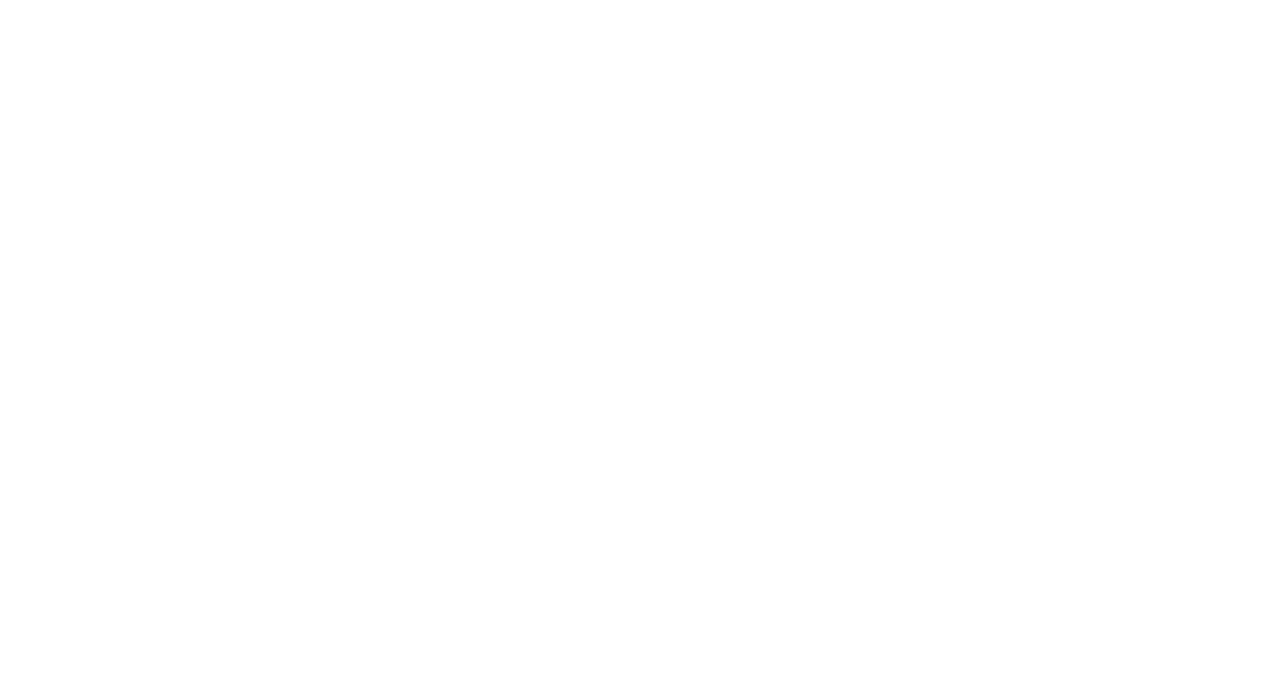
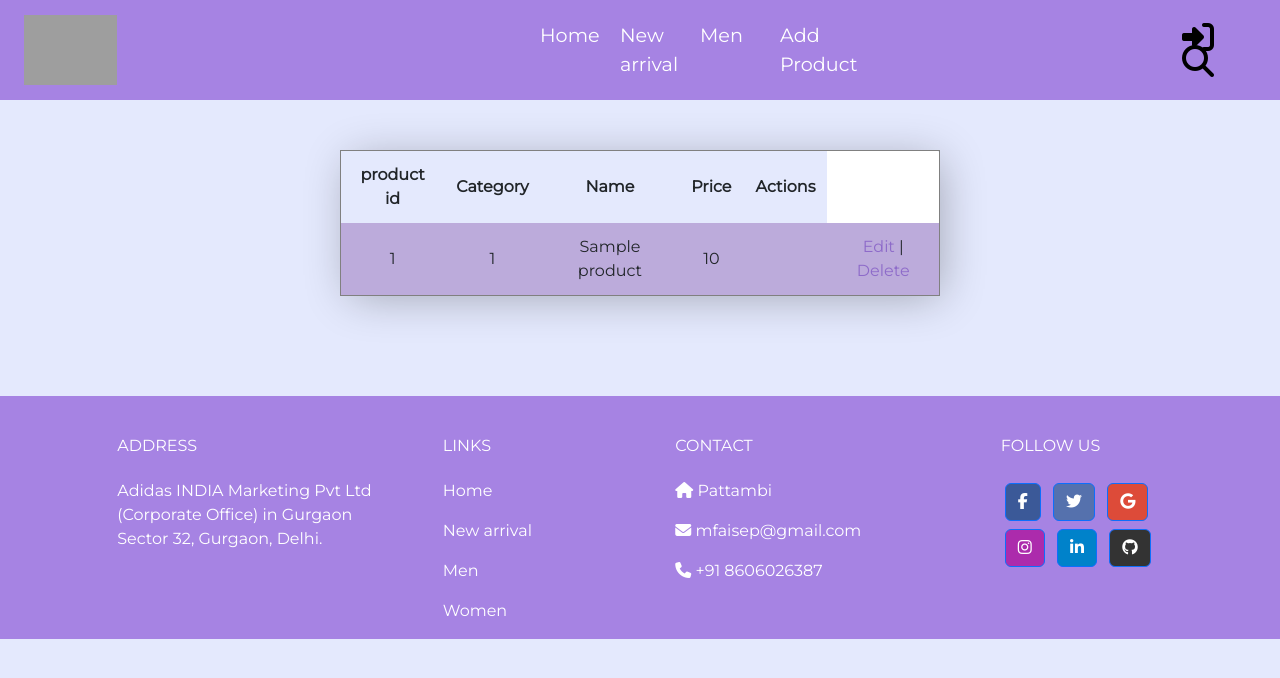
Before and after one commit to Fayiz120/Store, a PHP site: page /products.php in a window 1280 px wide. Before the commit the part shown is empty. Shown: the top 678 px of the page. Run offline with PHP 8.4, Linux system fonts and the light colour scheme; tables that the repository leaves empty or names only in its code hold one stand-in row (values such as "Sample post"); some libraries are stand-ins or nearby versions; grey boxes are pictures that could not be loaded.

Commit message:
Delete and update products

```diff
--- a/add_product.php
+++ b/add_product.php
@@ -27,7 +27,7 @@ if ($_SERVER["REQUEST_METHOD"] == "POST") {
     $stmt->bind_param("ssss", $category_id, $name, $price, $url);
 
     if ($stmt->execute()) {
-        echo "Product added successfully!";
+        header("location:products.php");
     } else {
         echo "Error adding product: " . $stmt->error;
     }
--- a/products.php
+++ b/products.php
@@ -0,0 +1,222 @@
+<!DOCTYPE html>
+<html lang="en">
+
+<head>
+    <meta charset="UTF-8">
+    <meta name="viewport" content="width=device-width, initial-scale=1.0">
+    <title>Login Page</title>
+    <!-- bootstrap css link -->
+    <link href="https://cdn.jsdelivr.net/npm/bootstrap@5.3.1/dist/css/bootstrap.min.css" rel="stylesheet"
+        integrity="sha384-4bw+/aepP/YC94hEpVNVgiZdgIC5+VKNBQNGCHeKRQN+PtmoHDEXuppvnDJzQIu9" crossorigin="anonymous">
+
+    <!-- googlefont link -->
+    <link rel="preconnect" href="https://fonts.googleapis.com">
+    <link rel="preconnect" href="https://fonts.gstatic.com" crossorigin>
+    <link
+        href="https://fonts.googleapis.com/css2?family=Montserrat&family=Roboto&family=Rubik&family=Ubuntu&display=swap"
+        rel="stylesheet">
+
+        <link rel="stylesheet" href="style.css">
+        <link rel="stylesheet" href="login.css">
+        <style>
+             table {
+            border-collapse: collapse;
+            width: 600px;
+            max-width: 600px;
+            margin: 50px auto;
+            background: white;
+            border-radius: 5px;
+            box-shadow: 5px 5px 45px -5px rgba(0, 0, 0, 0.3);
+        }
+
+        td,th {
+            text-align: center;
+            padding: 12px;
+        }
+
+        tr:nth-child(even) {
+            background-color: #bcabdb;
+        }
+
+        tr:nth-child(odd) {
+            background-color: #E4E9FD ;
+        }
+        </style>
+</head>
+
+<body>
+
+    <nav class="navbar navbar-expand-lg header ">
+        <div class="container-fluid ">
+            <!-- This Nav bar brand -->
+            <div class="container brand-logo">
+                <a class="navbar-brand" href="#">
+                    <img src="https://seeklogo.com/images/A/adidas-logo-107B082DA0-seeklogo.com.png" alt="Bootstrap"
+                        class="logo">
+                </a>
+            </div>
+
+            <!-- navbar list button for smaller devices -->
+            <div class="sections nav-button">
+                <button class="navbar-toggler" type="button" data-bs-toggle="collapse"
+                    data-bs-target="#navbarSupportedContent" aria-controls="navbarSupportedContent"
+                    aria-expanded="false" aria-label="Toggle navigation">
+                    <span class="navbar-toggler-icon"></span>
+                </button>
+
+                <!-- navbar list items  -->
+                <div class="collapse navbar-collapse" id="navbarSupportedContent">
+                    <ul class="navbar-nav">
+
+                        <li class="nav-item ">
+                            <a class="nav-link " href="index.php">Home</a>
+                        </li>
+
+                        <li class="nav-item">
+                            <a class="nav-link " href="new.html">New arrival</a>
+                        </li>
+
+                        <li class="nav-item ">
+                            <a class="nav-link " href="men.html">Men</a>
+                        </li>
+
+                        <li class="nav-item">
+                            <a class="nav-link " href="addProduct.html">Add Product</a>
+                        </li>
+
+
+
+                    </ul>
+                </div>
+
+            </div>
+            <div class="signup-section">
+
+                <a href="login.html" class="sign-item"> <i class="fa-solid fa-right-to-bracket fa-2xl "
+                        style="color: #000000;"></i></a>
+                <a href="" class="sign-item"> <i class="fa-solid fa-magnifying-glass fa-2xl"
+                        style="color: #000000;"></i></a>
+            </div>
+
+        </div>
+    </nav>
+    <?php
+    // Database connection configuration (replace with your credentials)
+    $servername = "localhost";
+    $username = "root";
+    $password = "";
+    $database = "shop";
+
+    // Create a connection
+    $conn = new mysqli($servername, $username, $password, $database);
+
+    // Check connection
+    if ($conn->connect_error) {
+        die("Connection failed: " . $conn->connect_error);
+    }
+
+    // Retrieve product data from the database
+    $sql = "SELECT * FROM products";
+    $result = $conn->query($sql);
+
+    if ($result->num_rows > 0) {
+        echo "<table border='1'>";
+        echo "<tr><th>product id</th><th>Category</th><th>Name</th><th>Price</th><th>Actions</th></tr>";
+
+        while ($row = $result->fetch_assoc()) {
+            echo "<tr>";
+            echo "<td>" . $row["product_id"] . "</td>";
+            echo "<td>" . $row["category_id"] . "</td>";
+            echo "<td>" . $row["name"] . "</td>";
+            echo "<td>" . $row["price"] . "</td>";
+            echo "<td>";
+            echo "<td><a href='edit_employee.php?id=" . $row['id'] . "'>Edit</a> | <a href='delete_employee.php?id=" . $row['id'] . "'>Delete</a></td>";
+            echo "</td>";
+            echo "</tr>";
+        }
+
+        echo "</table>";
+    } else {
+        echo "No products found.";
+    }
+
+    // Close the database connection
+    $conn->close();
+    ?>
+
+    <!-- Add your HTML structure and styles for the page here -->
+
+
+    <footer class="text-center text-lg-start text-white ">
+        <!-- Grid container -->
+        <div class="container p-4 pb-0">
+            <!-- Section: Links -->
+            <section class="">
+                <!--Grid row-->
+                <div class="row">
+                    <!-- Grid column -->
+                    <div class="col-md-3 col-lg-3 col-xl-3 mx-auto mt-3">
+                        <h6 class="text-uppercase mb-4 font-weight-bold">
+                            address
+                        </h6>
+                        <p>
+                            Adidas INDIA Marketing Pvt Ltd (Corporate Office) in Gurgaon Sector 32, Gurgaon, Delhi.
+                        </p>
+                    </div>
+                    <!-- Grid column -->
+
+                    <hr class="w-100 clearfix d-md-none" />
+
+                    <!-- Grid column -->
+                    <div class="col-md-2 col-lg-2 col-xl-2 mx-auto mt-3">
+                        <h6 class="text-uppercase mb-4 font-weight-bold">Links</h6>
+                        <p>
+                            <a class="text-white">Home</a>
+                        </p>
+                        <p>
+                            <a class="text-white">New arrival</a>
+                        </p>
+                        <p>
+                            <a class="text-white">Men</a>
+                        </p>
+                        <p>
+                            <a class="text-white">Women</a>
+                        </p>
+                    </div>
+                    <hr class="w-100 clearfix d-md-none" />
+                    <hr class="w-100 clearfix d-md-none" />
+                    <div class="col-md-4 col-lg-3 col-xl-3 mx-auto mt-3">
+                        <h6 class="text-uppercase mb-4 font-weight-bold">Contact</h6>
+                        <p><i class="fas fa-home mr-3"></i> Pattambi</p>
+                        <p><i class="fas fa-envelope mr-3"></i> mfaisep@gmail.com</p>
+                        <p><i class="fas fa-phone mr-3"></i> +91 8606026387</p>
+                    </div>
+                    <div class="col-md-3 col-lg-2 col-xl-2 mx-auto mt-3">
+                        <h6 class="text-uppercase mb-4 font-weight-bold">Follow us</h6>
+                        <a class="btn btn-primary btn-floating m-1" style="background-color: #3b5998" href="#!"
+                            role="button"><i class="fab fa-facebook-f"></i></a>
+                        <a class="btn btn-primary btn-floating m-1" style="background-color: #5571ad" href="#!"
+                            role="button"><i class="fab fa-twitter"></i></a>
+                        <a class="btn btn-primary btn-floating m-1" style="background-color: #dd4b39" href="#!"
+                            role="button"><i class="fab fa-google"></i></a>
+                        <a class="btn btn-primary btn-floating m-1" style="background-color: #ac2bac" href="#!"
+                            role="button"><i class="fab fa-instagram"></i></a>
+                        <a class="btn btn-primary btn-floating m-1" style="background-color: #0082ca" href="#!"
+                            role="button"><i class="fab fa-linkedin-in"></i></a>
+
+                        <a class="btn btn-primary btn-floating m-1" style="background-color: #333333" href="#!"
+                            role="button"><i class="fab fa-github"></i></a>
+                    </div>
+                </div>
+            </section>
+        </div>
+    </footer>
+
+    <script src="https://kit.fontawesome.com/e968125f45.js" crossorigin="anonymous"></script>
+
+    <script src="https://cdn.jsdelivr.net/npm/bootstrap@5.3.1/dist/js/bootstrap.bundle.min.js"
+        integrity="sha384-HwwvtgBNo3bZJJLYd8oVXjrBZt8cqVSpeBNS5n7C8IVInixGAoxmnlMuBnhbgrkm"
+        crossorigin="anonymous"></script>
+</body>
+
+</html>
--- a/style.css
+++ b/style.css
@@ -72,6 +72,8 @@ footer{
     font-weight:600 ;
 }
 
+
+
  /* font-family: 'Montserrat', sans-serif;
 font-family: 'Roboto', sans-serif;
 font-family: 'Rubik', sans-serif;
```
Also changed, not shown: addProduct.html (+6 -2 lines), delete.php (added, +36 -0 lines).
